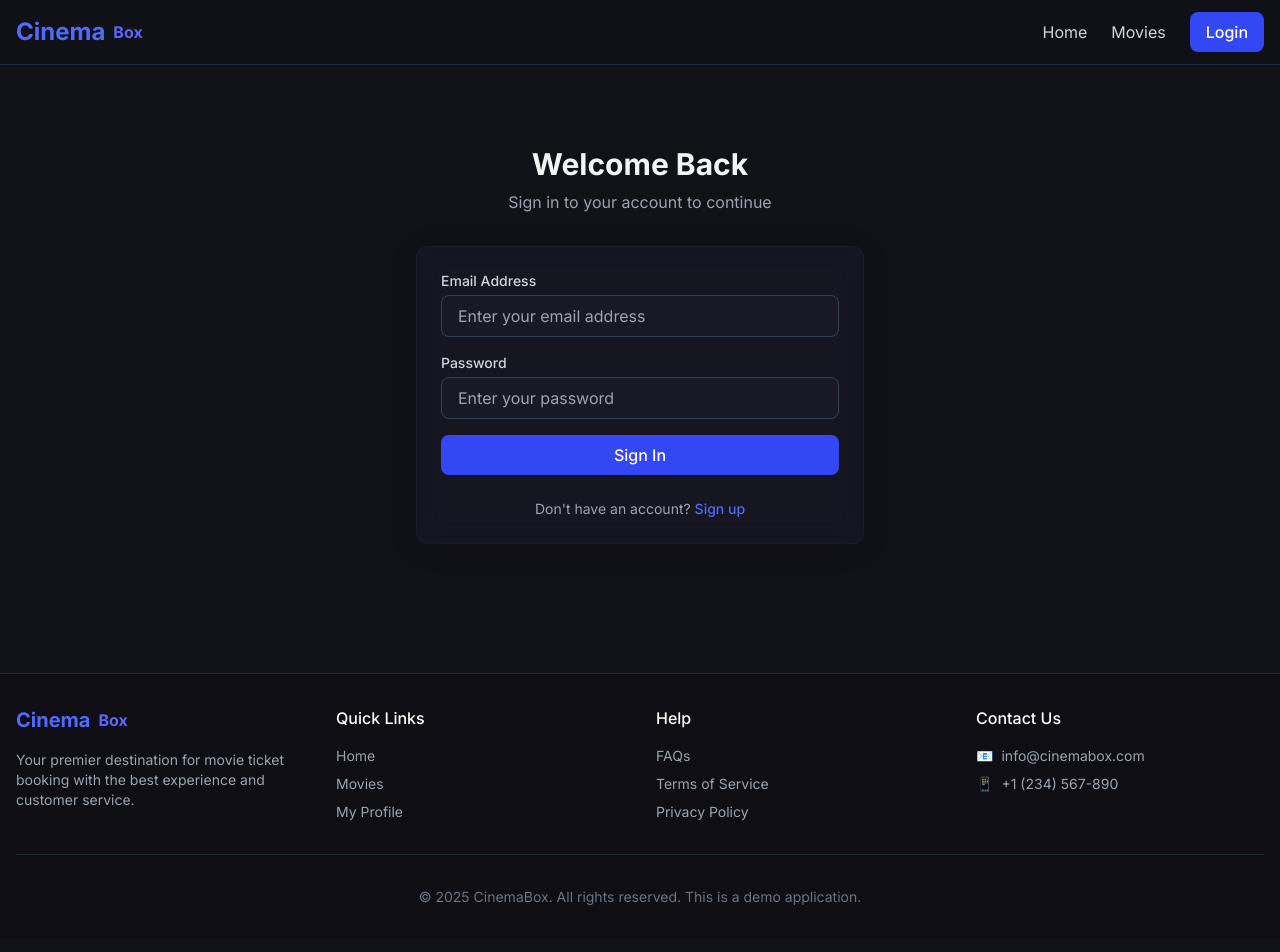
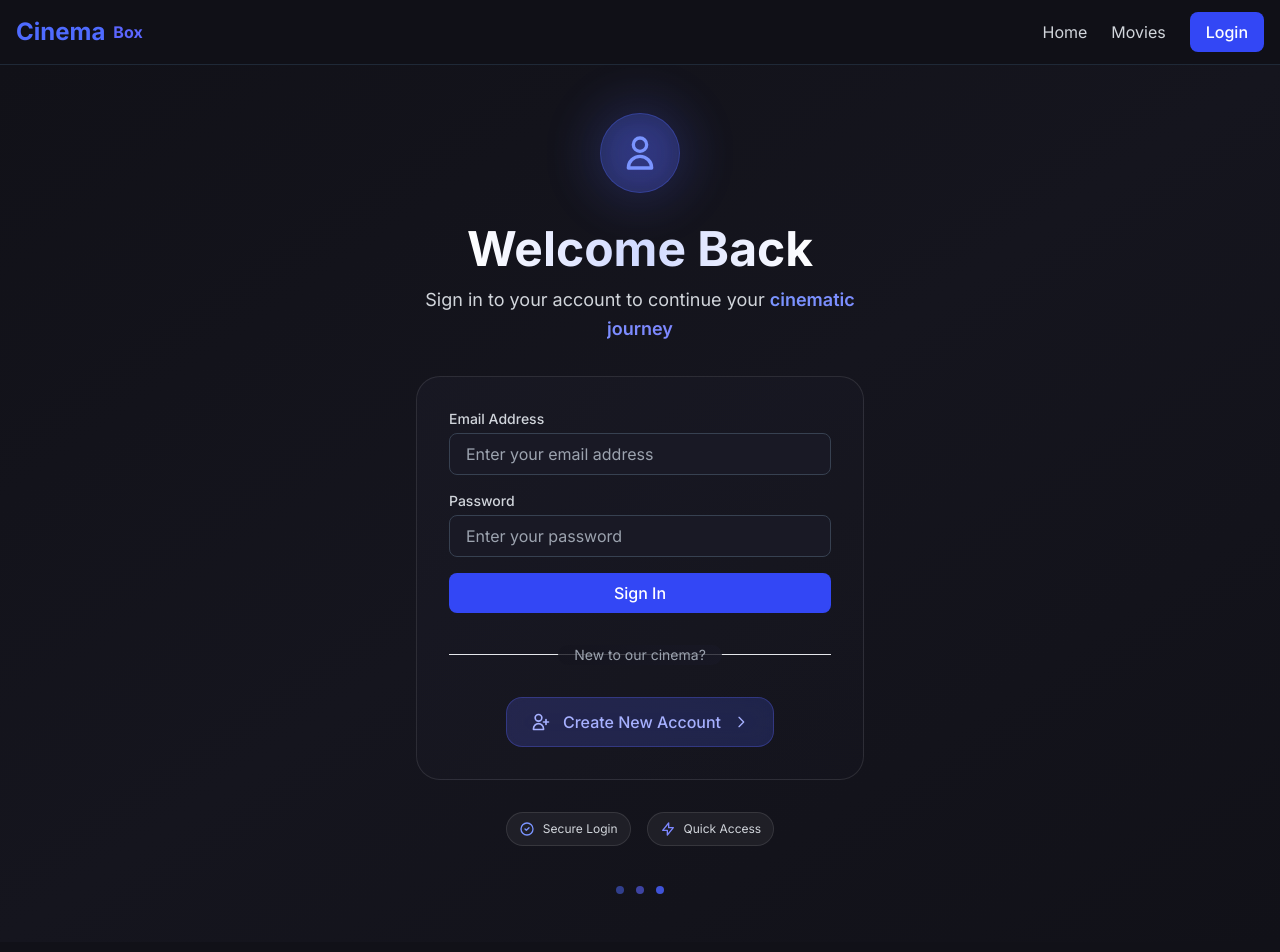
Before and after one commit to SusithD/Movie-Theater-Ticket-Booking-Application, a Nuxt app: page /login in a window 1280 px wide. Shown: the top 952 px of the page. Built offline with nearby package versions, Linux system fonts and the light colour scheme.

Commit message:
feat: Revamp login page with enhanced UI, improved animations, and error handling

```diff
--- a/pages/login.vue
+++ b/pages/login.vue
@@ -1,30 +1,137 @@
 <template>
-  <div class="min-h-[calc(100vh-240px)] flex items-center justify-center px-4 py-12">
-    <div class="max-w-md w-full space-y-8">
-      <div class="text-center">
-        <h1 class="text-3xl font-extrabold">Welcome Back</h1>
-        <p class="mt-2 text-gray-400">Sign in to your account to continue</p>
+  <div class="min-h-screen bg-gradient-to-br from-dark-400 via-dark-300 to-dark-400 relative overflow-hidden">
+
+
+    <!-- Main Content -->
+    <div class="relative z-10 min-h-screen flex items-center justify-center px-6 py-12">
+      <div class="max-w-md w-full space-y-8 animate-fade-in-up">
+        <!-- Enhanced Header Section -->
+        <div class="text-center space-y-6">
+          <!-- Logo/Icon -->
+          <div class="group relative mx-auto w-20 h-20 mb-8">
+            <!-- Glowing background effect -->
+            <div class="absolute -inset-3 bg-gradient-to-r from-primary-500/30 via-accent-500/30 to-secondary-500/30 rounded-full blur-xl opacity-60 group-hover:opacity-100 transition-opacity duration-500"></div>
+
+            <div class="relative w-20 h-20 bg-gradient-to-br from-primary-500/20 to-accent-500/20 backdrop-blur-md border border-primary-500/30 rounded-full flex items-center justify-center group-hover:scale-110 transition-transform duration-500">
+              <svg class="w-10 h-10 text-primary-400 group-hover:text-primary-300 transition-colors" fill="none" stroke="currentColor" viewBox="0 0 24 24">
+                <path stroke-linecap="round" stroke-linejoin="round" stroke-width="2" d="M16 7a4 4 0 11-8 0 4 4 0 018 0zM12 14a7 7 0 00-7 7h14a7 7 0 00-7-7z"/>
+              </svg>
+
+
+            </div>
           </div>
 
-      <div class="card-glass p-6 mt-8">
+          <!-- Title -->
+          <div class="space-y-3 animate-fade-in-up" style="animation-delay: 0.2s;">
+            <h1 class="text-4xl md:text-5xl font-black leading-tight">
+              <span class="text-transparent bg-clip-text bg-gradient-to-r from-white via-primary-200 to-white">
+                Welcome Back
+              </span>
+            </h1>
+            <p class="text-lg text-gray-300 leading-relaxed">
+              Sign in to your account to continue your
+              <span class="text-transparent bg-clip-text bg-gradient-to-r from-primary-400 to-accent-400 font-semibold">
+                cinematic journey
+              </span>
+            </p>
+          </div>
+        </div>
+
+        <!-- Enhanced Login Form -->
+        <div class="group relative animate-fade-in-up" style="animation-delay: 0.4s;">
+          <!-- Glowing background effect -->
+          <div class="absolute -inset-4 bg-gradient-to-r from-primary-500/20 via-accent-500/20 to-primary-500/20 rounded-3xl blur-xl opacity-0 group-hover:opacity-100 transition-opacity duration-500"></div>
+
+          <div class="relative bg-gradient-to-br from-dark-200/80 to-dark-300/80 backdrop-blur-xl border border-white/10 rounded-3xl p-8 transition-all duration-500 group-hover:scale-[1.02] group-hover:border-primary-500/30">
+
+
             <UserForm
               formType="login"
               submitButtonText="Sign In"
               @submit="handleLogin"
             />
 
-        <div class="mt-6 text-center text-sm">
-          <p class="text-gray-400">
-            Don't have an account?
-            <NuxtLink to="/signup" class="text-primary-500 hover:text-primary-400 font-medium">
-              Sign up
-            </NuxtLink>
-          </p>
+            <!-- Divider -->
+            <div class="my-8 relative">
+              <div class="absolute inset-0 flex items-center">
+                <div class="w-full border-t border-gradient-to-r from-transparent via-white/20 to-transparent"></div>
+              </div>
+              <div class="relative flex justify-center text-sm">
+                <span class="px-4 bg-gradient-to-r from-dark-300/80 to-dark-200/80 text-gray-400 rounded-full">
+                  New to our cinema?
+                </span>
               </div>
             </div>
 
-      <div v-if="authError" class="mt-4 p-3 bg-red-900/30 border border-red-800 text-red-300 rounded-lg text-sm">
-        {{ authError }}
+            <!-- Sign Up Link -->
+            <div class="text-center">
+              <NuxtLink
+                to="/signup"
+                class="group/link inline-flex items-center gap-3 px-6 py-3 bg-gradient-to-r from-accent-500/20 to-secondary-500/20 backdrop-blur-md border border-accent-500/30 text-accent-300 rounded-2xl font-medium hover:text-white transition-all duration-300 hover:scale-105 hover:border-accent-400/50"
+              >
+                <div class="absolute -inset-1 bg-gradient-to-r from-accent-500/20 via-secondary-500/20 to-accent-500/20 rounded-2xl blur-lg opacity-0 group-hover/link:opacity-100 transition-opacity duration-500"></div>
+                <div class="relative flex items-center gap-3">
+                  <svg class="w-5 h-5 transition-transform duration-300 group-hover/link:scale-110" fill="none" stroke="currentColor" viewBox="0 0 24 24">
+                    <path stroke-linecap="round" stroke-linejoin="round" stroke-width="2" d="M18 9v3m0 0v3m0-3h3m-3 0h-3m-2-5a4 4 0 11-8 0 4 4 0 018 0zM3 20a6 6 0 0112 0v1H3v-1z"/>
+                  </svg>
+                  <span>Create New Account</span>
+                  <svg class="w-4 h-4 transition-transform duration-300 group-hover/link:translate-x-1" fill="none" stroke="currentColor" viewBox="0 0 24 24">
+                    <path stroke-linecap="round" stroke-linejoin="round" stroke-width="2" d="M9 5l7 7-7 7"/>
+                  </svg>
+                </div>
+              </NuxtLink>
+            </div>
+          </div>
+        </div>
+
+        <!-- Enhanced Error Message -->
+        <div v-if="authError" class="group relative animate-fade-in-up" style="animation-delay: 0.6s;">
+          <!-- Glowing background effect -->
+          <div class="absolute -inset-2 bg-gradient-to-r from-red-500/30 to-red-600/30 rounded-2xl blur-lg opacity-60"></div>
+
+          <div class="relative bg-gradient-to-br from-red-900/50 to-red-800/50 backdrop-blur-xl border border-red-500/30 rounded-2xl p-4 transition-all duration-500">
+            <div class="flex items-center gap-3">
+              <div class="w-10 h-10 bg-red-500/20 rounded-full flex items-center justify-center">
+                <svg class="w-5 h-5 text-red-400" fill="none" stroke="currentColor" viewBox="0 0 24 24">
+                  <path stroke-linecap="round" stroke-linejoin="round" stroke-width="2" d="M12 9v2m0 4h.01m-6.938 4h13.856c1.54 0 2.502-1.667 1.732-2.5L13.732 4c-.77-.833-1.964-.833-2.732 0L3.732 16.5c-.77.833.192 2.5 1.732 2.5z"/>
+                </svg>
+              </div>
+              <div class="flex-1">
+                <p class="text-red-300 font-medium">Authentication Failed</p>
+                <p class="text-red-400 text-sm">{{ authError }}</p>
+              </div>
+            </div>
+
+            <!-- Floating elements -->
+            <div class="absolute -top-1 -right-1 w-3 h-3 bg-red-500 rounded-full opacity-60 animate-float"></div>
+          </div>
+        </div>
+
+        <!-- Additional Features -->
+        <div class="text-center space-y-4 animate-fade-in-up" style="animation-delay: 0.8s;">
+          <!-- Features badges -->
+          <div class="flex justify-center gap-4 text-xs">
+            <div class="flex items-center gap-2 px-3 py-2 bg-white/5 backdrop-blur-md border border-white/10 rounded-full">
+              <svg class="w-4 h-4 text-primary-400" fill="none" stroke="currentColor" viewBox="0 0 24 24">
+                <path stroke-linecap="round" stroke-linejoin="round" stroke-width="2" d="M9 12l2 2 4-4m6 2a9 9 0 11-18 0 9 9 0 0118 0z"/>
+              </svg>
+              <span class="text-gray-300">Secure Login</span>
+            </div>
+            <div class="flex items-center gap-2 px-3 py-2 bg-white/5 backdrop-blur-md border border-white/10 rounded-full">
+              <svg class="w-4 h-4 text-accent-400" fill="none" stroke="currentColor" viewBox="0 0 24 24">
+                <path stroke-linecap="round" stroke-linejoin="round" stroke-width="2" d="M13 10V3L4 14h7v7l9-11h-7z"/>
+              </svg>
+              <span class="text-gray-300">Quick Access</span>
+            </div>
+          </div>
+
+          <!-- Decorative dots -->
+          <div class="flex justify-center space-x-3 pt-6">
+            <div class="w-2 h-2 bg-primary-500 rounded-full animate-pulse"></div>
+            <div class="w-2 h-2 bg-accent-500 rounded-full animate-pulse" style="animation-delay: 0.3s;"></div>
+            <div class="w-2 h-2 bg-secondary-500 rounded-full animate-pulse" style="animation-delay: 0.6s;"></div>
+          </div>
+        </div>
       </div>
     </div>
   </div>
```
Lines whose indentation alone changed are shown as unchanged.
